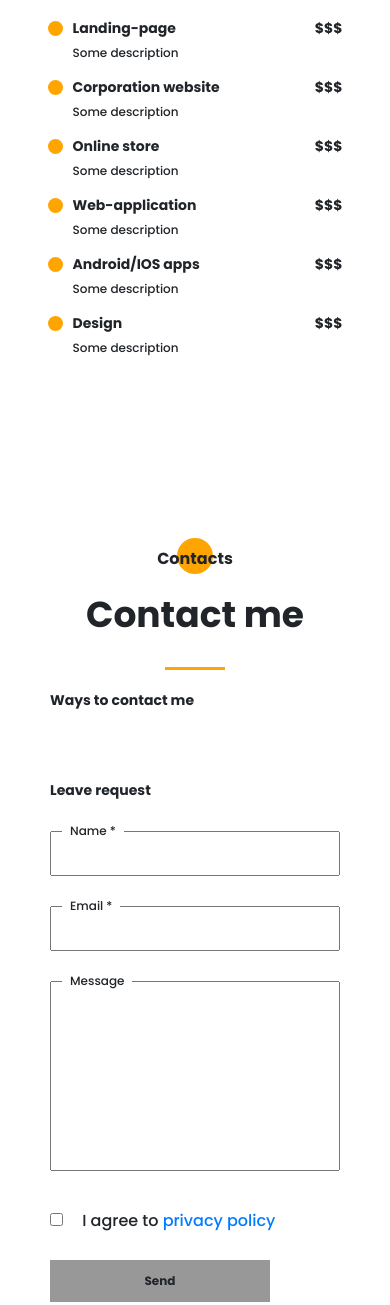
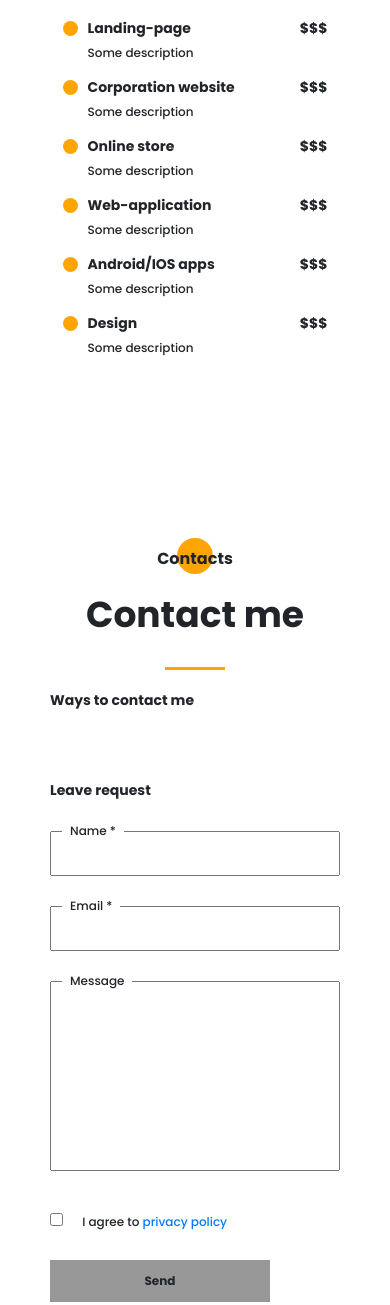
Before and after one commit to yupaziura/html-lessons-website-portfolio, a website: page src/index.html in a window 390 px wide. Shown: the part 10242-11547 px from the top of the page. Drawn offline with nearby package versions, Linux system fonts and the light colour scheme; files that its build step writes are made by us from their sources; files whose address does not match are found by name; a web font is replaced by a local one.

Commit message:
bugfix adapt for 320px screen

```diff
--- a/src/sass/blocks/_media.scss
+++ b/src/sass/blocks/_media.scss
@@ -179,14 +179,14 @@
         }
 
         &__bar {
-            width: 300px;
+            width: 250px;
             margin: 40px auto 0 auto;
         }
     }
 
     .prices {
         &__headers {
-            min-width: 270px;
+            min-width: 240px;
         }
     }
 
@@ -228,6 +228,10 @@
             align-content: space-between;
         }
 
+        &__policy {
+            font-size: 12px;
+        }
+
     }
 
 }
```
Also changed, not shown: dist/css/style.min.css.
